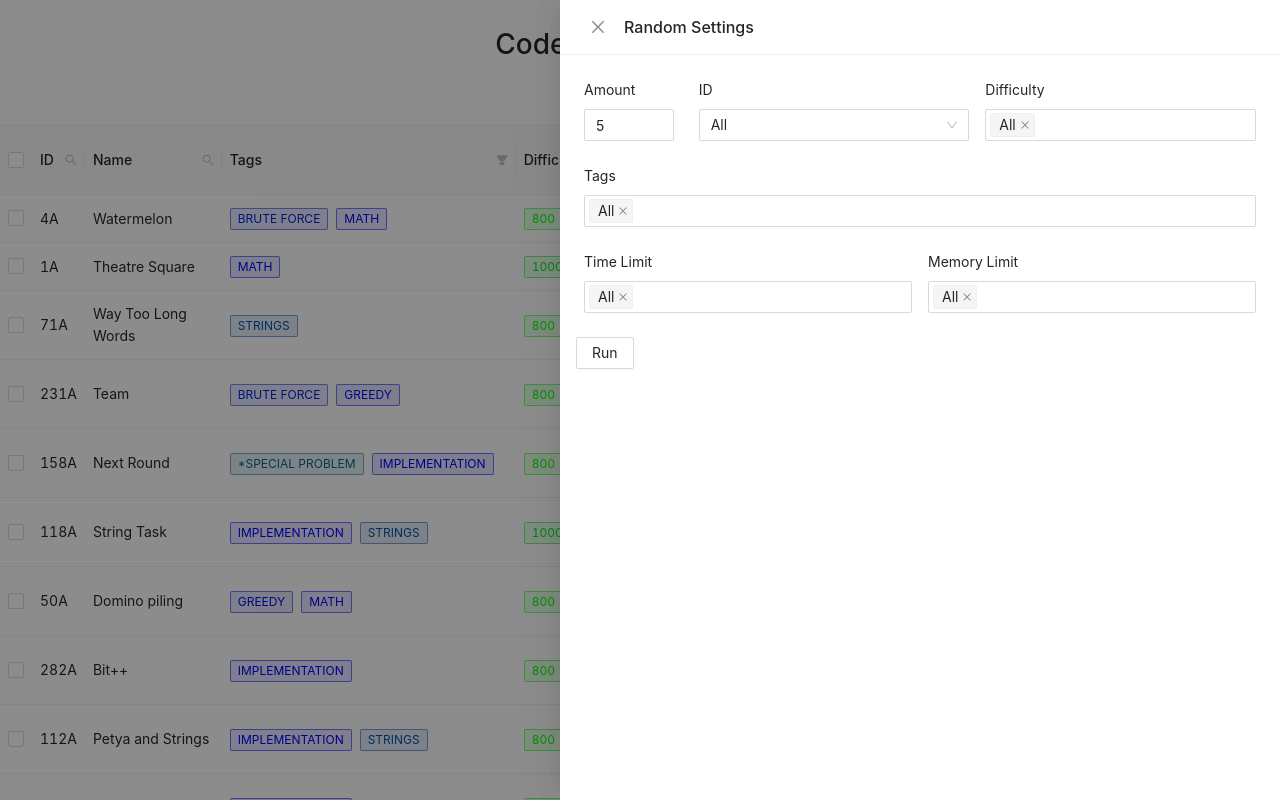
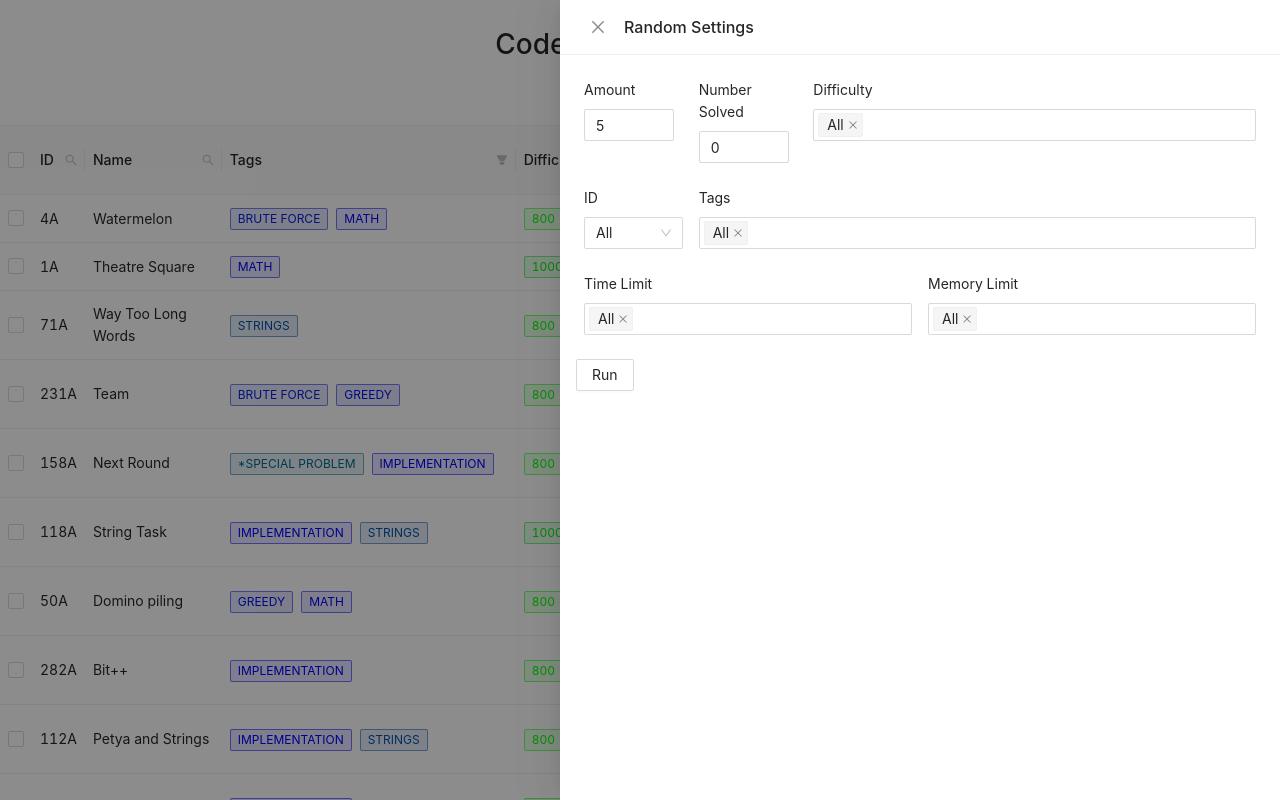
Before and after one commit to cc-visionary/Code-Forces-Web-App, a React (Create React App) app in the folder view_problems/: page / in a window 1280 px wide. Both pictures are taken after a click on the item "Choose Random". Shown: the top 800 px of the page. Built offline with nearby package versions, Linux system fonts and the light colour scheme.

Commit message:
Seperate the Random Problem Settings Drawer from Home.js

```diff
--- /dev/null
+++ b/view_problems/src/components/RandomSettings/RandomSettings.js
@@ -0,0 +1,122 @@
+import React, { Component } from 'react';
+import { Drawer, Form, Select, Col, Row, DatePicker, Button, InputNumber } from 'antd'
+
+const { Option } = Select;
+
+export default class RandomSettings extends Component {
+    constructor(props) {
+        super(props)
+
+        this.state = {
+
+        };
+    };
+
+    render() {
+        return (
+            <Drawer
+                title="Random Settings"
+                width={720}
+                onClose={this.props.closeRandomSettings}
+                visible={this.props.visible}
+                bodyStyle={{ paddingBottom: 80 }}
+            >
+                <Form layout="vertical" hideRequiredMark>
+                <Row gutter={16}>
+                    <Col span={4}>
+                        <Form.Item
+                            name="amount"
+                            label="Amount"
+                            rules={[{ required: true, message: 'Please enter a number' }]}
+                        >
+                            <InputNumber min={1} max={10} defaultValue={5} />
+                        </Form.Item>
+                    </Col>
+                    <Col span={4}>
+                        <Form.Item
+                            name="number_solved"
+                            label="Number Solved"
+                            rules={[{ required: true, message: 'Please enter a number' }]}
+                        >
+                            <InputNumber min={0} max={10000} defaultValue={0} />
+                        </Form.Item>
+                    </Col>
+                    <Col span={16}>
+                        <Form.Item
+                            name="difficulty"
+                            label="Difficulty"
+                        rules={[{ required: true, message: 'Please choose a difficulty' }]}
+                        >
+                            <Select mode="multiple" defaultValue='all' >
+                                <Option value='all'>All</Option>
+                                { this.props.sortedDifficulty.map(diff => <Option value={diff}>{diff}</Option>) }
+                            </Select>
+                        </Form.Item>
+                    </Col>
+                </Row>
+                <Row gutter={16}>
+                    <Col span={4}>
+                        <Form.Item
+                            name="id"
+                            label="ID"
+                            rules={[{ required: true, message: 'Please choose an ID' }]}
+                        >
+                            <Select showSearch defaultValue='all' >
+                                <Option value='all'>All</Option>
+                                <Option value='a'>A</Option>
+                                <Option value='b'>B</Option>
+                                <Option value='c'>C</Option>
+                                <Option value='d'>D</Option>
+                                <Option value='e'>E</Option>
+                                <Option value='f'>F</Option>
+                                <Option value='g'>G</Option>
+                            </Select>
+                        </Form.Item>
+                    </Col>
+                    <Col span={20}>
+                        <Form.Item
+                            name="tags"
+                            label="Tags"
+                        rules={[{ required: true, message: 'Please choose a difficulty' }]}
+                        >
+                            <Select mode="multiple" defaultValue='all' >
+                                <Option value='all'>All</Option>
+                                { this.props.sortedTags.map(diff => <Option value={diff[0]}>{diff[0].toUpperCase()} ({diff[1]})</Option>) }
+                            </Select>
+                        </Form.Item>
+                    </Col>
+                </Row>
+                <Row gutter={16}>
+                    <Col span={12}>
+                        <Form.Item
+                            name="time_limit"
+                            label="Time Limit"
+                        rules={[{ required: true, message: 'Please choose a difficulty' }]}
+                        >
+                            <Select mode="multiple" defaultValue='all' >
+                                <Option value='all'>All</Option>
+                                { this.props.sortedTimeLimit.map(time => <Option value={time}>{time}</Option>) }
+                            </Select>
+                        </Form.Item>
+                    </Col>
+                    <Col span={12}>
+                        <Form.Item
+                            name="memory_limit"
+                            label="Memory Limit"
+                        rules={[{ required: true, message: 'Please choose a difficulty' }]}
+                        >
+                            <Select mode="multiple" defaultValue='all' >
+                                <Option value='all'>All</Option>
+                                { this.props.sortedMemLimit.map(mem => <Option value={mem}>{mem}</Option>) }
+                            </Select>
+                        </Form.Item>
+                    </Col>
+                </Row>
+                <Row gutter={16}>
+                    <Button>Run</Button>
+                </Row>
+                </Form>
+            </Drawer>
+    );
+  }
+}
--- a/view_problems/src/pages/Home/Home.js
+++ b/view_problems/src/pages/Home/Home.js
@@ -1,11 +1,11 @@
 import React, { Component } from 'react';
-import { Menu, Drawer, Form, Select, Col, Row, DatePicker, Table, Tag, Space, Button, Input, InputNumber } from 'antd'
+import { Menu, Table, Tag, Space, Button, Input } from 'antd'
 import { SearchOutlined, PieChartOutlined, CaretRightOutlined, EyeOutlined } from '@ant-design/icons';
 import 'antd/dist/antd.css';
+import RandomSettings from '../../components/RandomSettings/RandomSettings'
 import './Home.css';
 
 const { SubMenu } = Menu;
-const { Option } = Select;
 
 export default class Home extends Component {
     constructor(props) {
@@ -203,7 +203,6 @@ export default class Home extends Component {
         this.setState({ selectedRowKeys });
     };
 
-
     showRandomSettings = () => {
         this.setState({
             randomSettingsVisible: true,
@@ -278,100 +277,14 @@ export default class Home extends Component {
                     dataSource={this.state.data}
                     rowKey={record => record.index}
                 />
-                <Drawer
-                    title="Random Settings"
-                    width={720}
-                    onClose={this.closeRandomSettings}
+                <RandomSettings
                     visible={this.state.randomSettingsVisible}
-                    bodyStyle={{ paddingBottom: 80 }}
-                >
-                    <Form layout="vertical" hideRequiredMark>
-                    <Row gutter={16}>
-                        <Col span={4}>
-                            <Form.Item
-                                name="amount"
-                                label="Amount"
-                                rules={[{ required: true, message: 'Please enter an amount' }]}
-                            >
-                                <InputNumber min={1} max={10} defaultValue={5} />
-                            </Form.Item>
-                        </Col>
-                        <Col span={10}>
-                            <Form.Item
-                                name="id"
-                                label="ID"
-                                rules={[{ required: true, message: 'Please choose an ID' }]}
-                            >
-                                <Select showSearch defaultValue='all' >
-                                    <Option value='all'>All</Option>
-                                    <Option value='a'>A</Option>
-                                    <Option value='b'>B</Option>
-                                    <Option value='c'>C</Option>
-                                    <Option value='d'>D</Option>
-                                    <Option value='e'>E</Option>
-                                    <Option value='f'>F</Option>
-                                    <Option value='g'>G</Option>
-                                </Select>
-                            </Form.Item>
-                        </Col>
-                        <Col span={10}>
-                            <Form.Item
-                                name="difficulty"
-                                label="Difficulty"
-                            rules={[{ required: true, message: 'Please choose a difficulty' }]}
-                            >
-                                <Select mode="multiple" defaultValue='all' >
-                                    <Option value='all'>All</Option>
-                                    { sortedDifficulty.map(diff => <Option value={diff}>{diff}</Option>) }
-                                </Select>
-                            </Form.Item>
-                        </Col>
-                    </Row>
-                    <Row gutter={16}>
-                        <Col span={24}>
-                            <Form.Item
-                                name="tags"
-                                label="Tags"
-                            rules={[{ required: true, message: 'Please choose a difficulty' }]}
-                            >
-                                <Select mode="multiple" defaultValue='all' >
-                                    <Option value='all'>All</Option>
-                                    { sortedTags.map(diff => <Option value={diff[0]}>{diff[0].toUpperCase()} ({diff[1]})</Option>) }
-                                </Select>
-                            </Form.Item>
-                        </Col>
-                    </Row>
-                    <Row gutter={16}>
-                        <Col span={12}>
-                            <Form.Item
-                                name="time_limit"
-                                label="Time Limit"
-                            rules={[{ required: true, message: 'Please choose a difficulty' }]}
-                            >
-                                <Select mode="multiple" defaultValue='all' >
-                                    <Option value='all'>All</Option>
-                                    { sortedTimeLimit.map(time => <Option value={time}>{time}</Option>) }
-                                </Select>
-                            </Form.Item>
-                        </Col>
-                        <Col span={12}>
-                            <Form.Item
-                                name="memory_limit"
-                                label="Memory Limit"
-                            rules={[{ required: true, message: 'Please choose a difficulty' }]}
-                            >
-                                <Select mode="multiple" defaultValue='all' >
-                                    <Option value='all'>All</Option>
-                                    { sortedMemLimit.map(mem => <Option value={mem}>{mem}</Option>) }
-                                </Select>
-                            </Form.Item>
-                        </Col>
-                    </Row>
-                    <Row gutter={16}>
-                        <Button>Run</Button>
-                    </Row>
-                    </Form>
-                </Drawer>
+                    closeRandomSettings={this.closeRandomSettings}
+                    sortedTags={sortedTags}
+                    sortedDifficulty={sortedDifficulty}
+                    sortedTimeLimit={sortedTimeLimit}
+                    sortedMemLimit={sortedMemLimit}
+                />
             </div>
         )
     }
```
